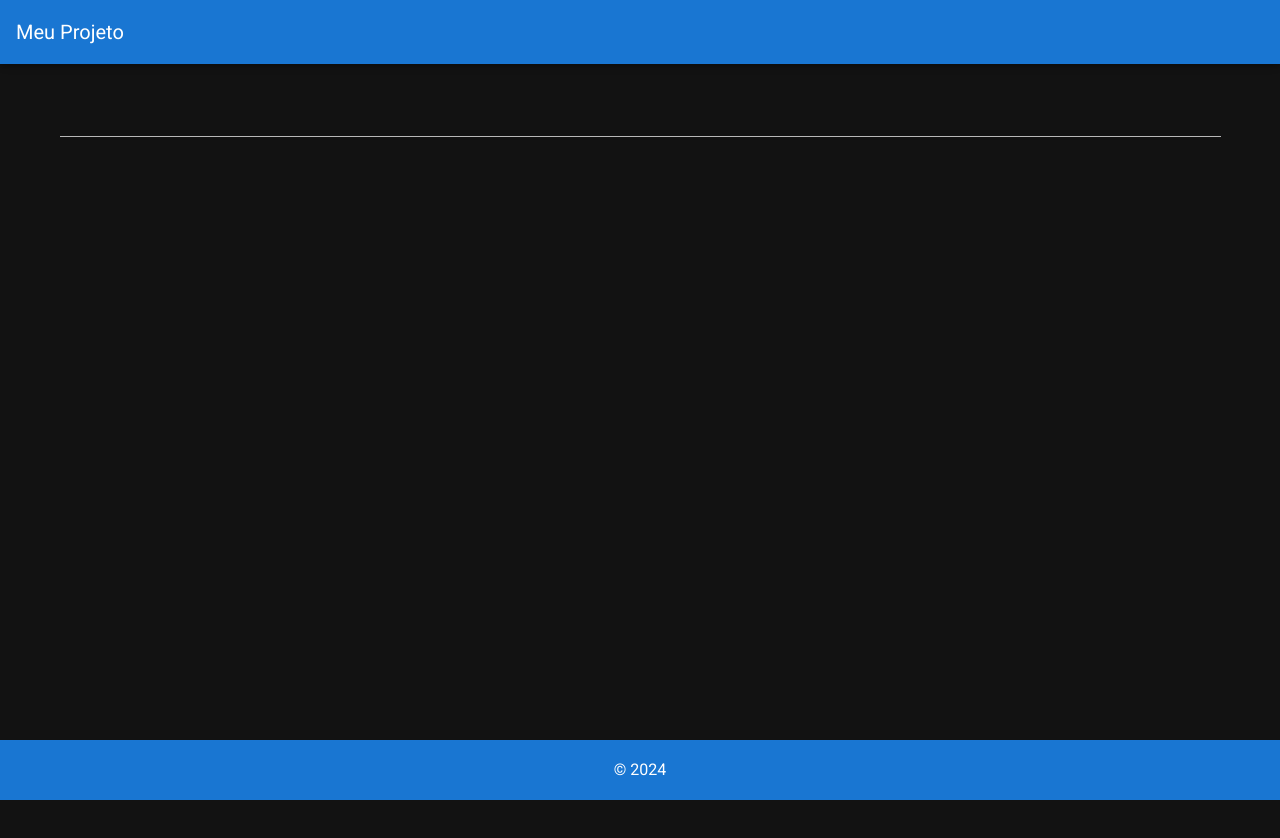
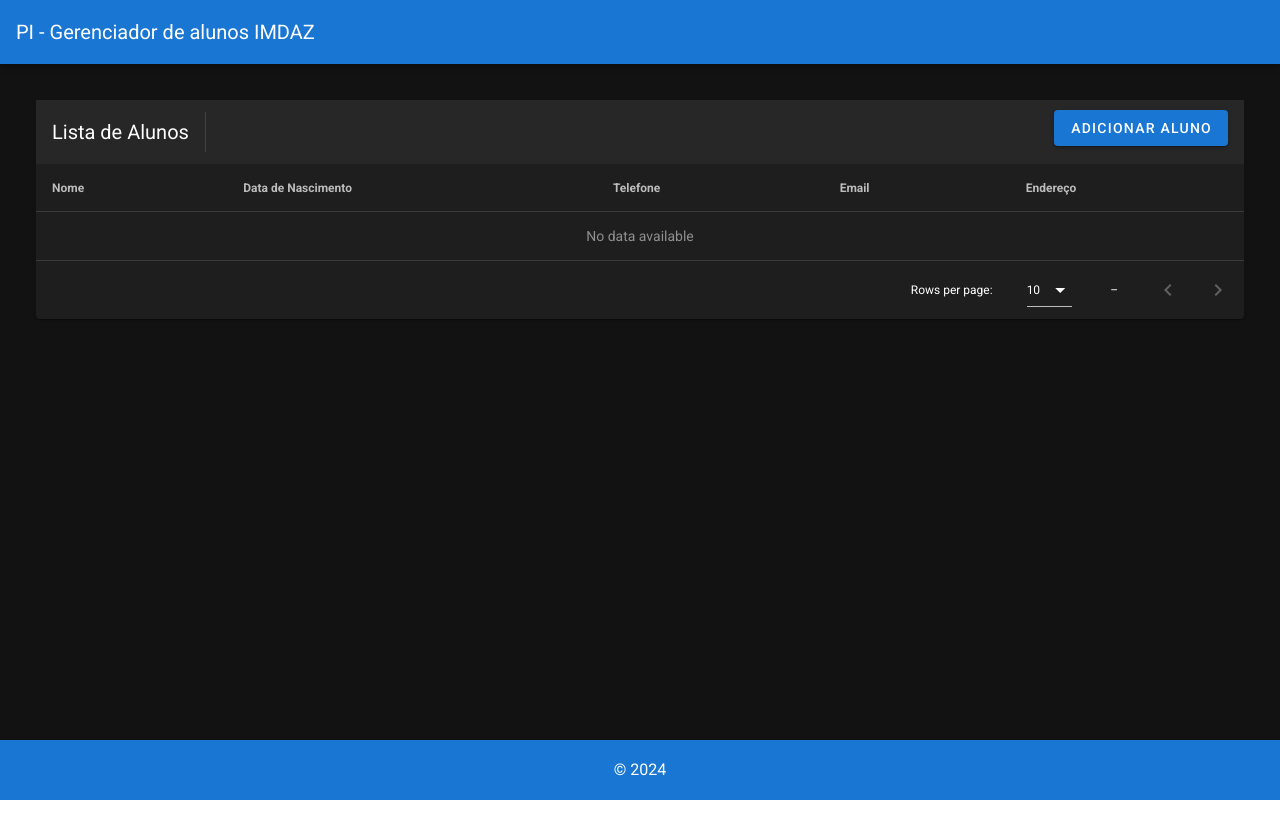
Before and after one commit to leoadamo/students-management, a Nuxt app in the folder client/: page / in a window 1280 px wide. Shown: the top 838 px of the page. After the commit the page ends 800 px from the top, so only its background shows below. Built offline with nearby package versions, Linux system fonts and the light colour scheme.

Commit message:
feat: create students list component

```diff
--- /dev/null
+++ b/client/components/StudentList.vue
@@ -0,0 +1,130 @@
+<template>
+  <v-container fluid>
+    <v-row>
+      <v-col cols="12">
+        <v-data-table
+          :headers="headers"
+          :items="students"
+          class="elevation-1"
+        >
+          <template #top>
+            <v-toolbar flat>
+              <v-toolbar-title>Lista de Alunos</v-toolbar-title>
+              <v-divider class="mx-4" inset vertical></v-divider>
+              <v-spacer></v-spacer>
+              <v-dialog v-model="dialog" max-width="500px">
+                <template #activator="{ on, attrs }">
+                  <v-btn color="primary" dark class="mb-2" v-bind="attrs" v-on="on">
+                    Adicionar Aluno
+                  </v-btn>
+                </template>
+                <v-card>
+                  <v-card-title>
+                    <span class="headline">Adicionar Novo Aluno</span>
+                  </v-card-title>
+                  <v-card-text>
+                    <v-form ref="form">
+                      <v-text-field
+                        v-model="newStudent.name"
+                        label="Nome"
+                        required
+                      ></v-text-field>
+                      <v-text-field
+                        v-model="newStudent.date_of_birth"
+                        label="Data de Nascimento"
+                        required
+                      ></v-text-field>
+                      <v-text-field
+                        v-model="newStudent.phone"
+                        label="Telefone"
+                        required
+                      ></v-text-field>
+                      <v-text-field
+                        v-model="newStudent.email"
+                        label="Email"
+                        required
+                      ></v-text-field>
+                      <v-text-field
+                        v-model="newStudent.address"
+                        label="Endereço"
+                        required
+                      ></v-text-field>
+                    </v-form>
+                  </v-card-text>
+                  <v-card-actions>
+                    <v-spacer></v-spacer>
+                    <v-btn color="blue darken-1" text @click="dialog = false">Cancelar</v-btn>
+                    <v-btn color="blue darken-1" text @click="addStudent">Salvar</v-btn>
+                  </v-card-actions>
+                </v-card>
+              </v-dialog>
+            </v-toolbar>
+          </template>
+        </v-data-table>
+      </v-col>
+    </v-row>
+  </v-container>
+</template>
+
+<script>
+import axios from 'axios';
+
+export default {
+  data() {
+    return {
+      dialog: false,
+      headers: [
+        { text: 'Nome', value: 'name' },
+        { text: 'Data de Nascimento', value: 'date_of_birth' },
+        { text: 'Telefone', value: 'phone' },
+        { text: 'Email', value: 'email' },
+        { text: 'Endereço', value: 'address' },
+      ],
+      students: [
+        // Lista inicial de estudantes (pode ser vazia ou carregada de uma API)
+      ],
+      newStudent: {
+        name: '',
+        date_of_birth: '',
+        phone: '',
+        email: '',
+        address: '',
+      },
+    };
+  },
+  methods: {
+    async addStudent() {
+      try {
+        const response = await this.$axios.post('/students/create', {
+          name: this.newStudent.name,
+          date_of_birth: this.newStudent.date_of_birth,
+          phone: this.newStudent.phone,
+          email: this.newStudent.email,
+          address: this.newStudent.address,
+        });
+
+        // Adiciona o novo estudante à lista local
+        this.students.push(response.data);
+
+        // Limpa o formulário
+        this.newStudent = {
+          name: '',
+          date_of_birth: '',
+          phone: '',
+          email: '',
+          address: '',
+        };
+        this.dialog = false;
+      } catch (error) {
+        console.error('Erro ao adicionar estudante:', error);
+      }
+    },
+  },
+};
+</script>
+
+<style scoped>
+.headline {
+  font-weight: bold;
+}
+</style>
--- a/client/layouts/default.vue
+++ b/client/layouts/default.vue
@@ -1,7 +1,7 @@
 <template>
   <v-app dark>
     <v-app-bar app color="primary" dark>
-      <v-toolbar-title>Meu Projeto</v-toolbar-title>
+      <v-toolbar-title>PI - Gerenciador de alunos IMDAZ</v-toolbar-title>
     </v-app-bar>
 
     <v-main>
--- a/client/nuxt.config.js
+++ b/client/nuxt.config.js
@@ -35,7 +35,13 @@ export default {
   ],
 
   // Modules: https://go.nuxtjs.dev/config-modules
-  modules: [],
+  modules: [
+    '@nuxtjs/axios',
+  ],
+
+  axios: {
+    baseURL: 'http://localhost:3000', // Defina o URL base para suas requisições
+  },
 
   // Vuetify module configuration: https://go.nuxtjs.dev/config-vuetify
   vuetify: {
--- a/client/package.json
+++ b/client/package.json
@@ -13,6 +13,7 @@
     "lintfix": "prettier --write --list-different . && yarn lint:js --fix"
   },
   "dependencies": {
+    "@nuxtjs/axios": "^5.13.6",
     "core-js": "^3.25.3",
     "nuxt": "^2.15.8",
     "vue": "^2.7.10",
--- a/client/pages/index.vue
+++ b/client/pages/index.vue
@@ -1,13 +1,15 @@
 <template>
-  <v-app>
-    <v-container>
-      <v-text-field v-model="msg" />
-    </v-container>
-  </v-app>
+  <v-container fluid>
+    <StudentList />
+  </v-container>
 </template>
 
 <script>
+import StudentList from '~/components/StudentList.vue'
+
 export default {
-  name: 'IndexPage',
+  components: {
+    StudentList,
+  },
 }
 </script>
```
Also changed, not shown: 2 other files (tests, documents, lock files or other folders).
